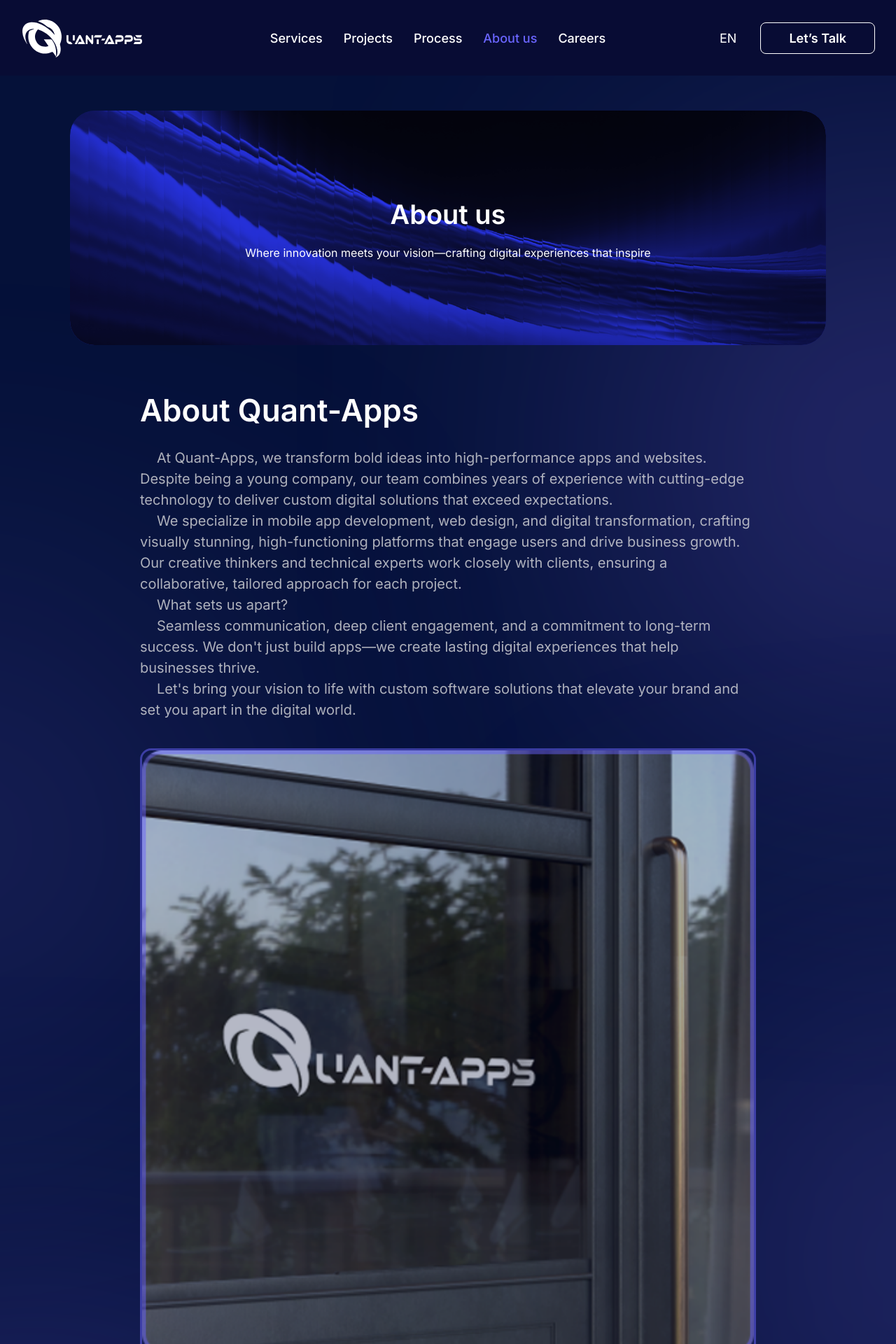
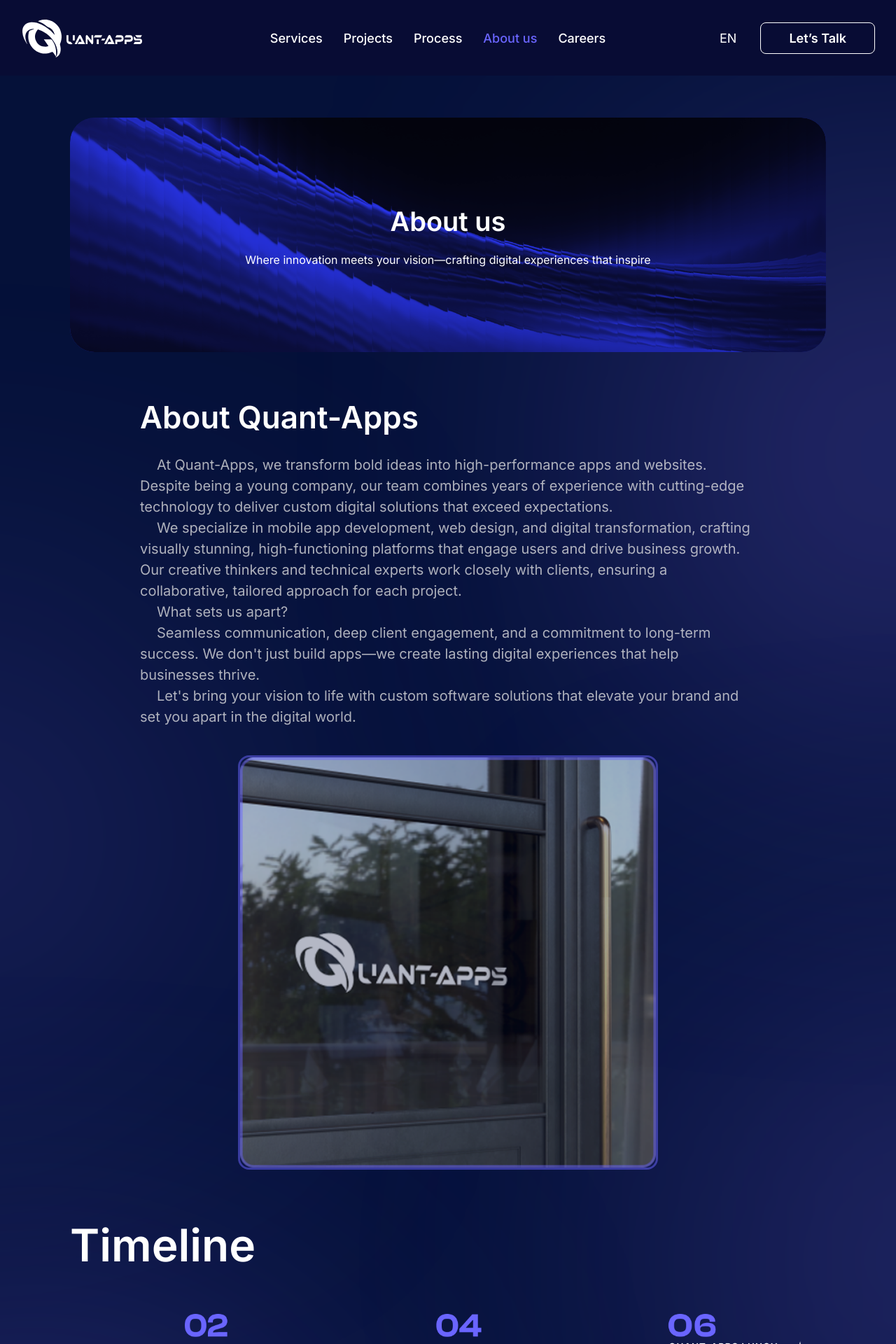
Before and after one commit to R-Gutu/Quant_Apps_Next, a Next.js app in the folder quant-app/: page /en/about-us in a window 1280 px wide. Shown: the top 1920 px of the page at 70% size. Built offline with nearby package versions, Linux system fonts and the light colour scheme.

Commit message:
fixed image and fixed padding

```diff
--- a/quant-app/app/[locale]/about-us/page.tsx
+++ b/quant-app/app/[locale]/about-us/page.tsx
@@ -98,7 +98,7 @@ const Page = async () => {
   return (
     <div className="flex flex-col font-inter px-[100px] max-mui-md:px-[40px] max-smallest:px-[10px]">
       <Banner
-        className="mt-[20px] min-[600px]:mt-[50px]"
+        className="mt-[20px] min-[600px]:mt-[60px]"
         src={t('banner.src')}
         header={t('banner.header')}
         subHeader={t('banner.subHeader')}
@@ -116,13 +116,15 @@ const Page = async () => {
             <p className="indent-6">{t('about.paragraph5')}</p>
           </div>
         </div>
+        <div className="flex items-center justify-center">
           <Image
             width={1490}
             height={1490}
-          className="w-full h-auto rounded-[16px] border-[3px] border-solid border-[#6A65FF80]"
+            className="w-full mui-md:min-w-[500px] max-h-[600px] max-w-[600px] h-auto rounded-[16px] border-[3px] border-solid border-[#6A65FF80]"
             alt={t('about.image.alt')}
             src={t('about.image.src')}
           />
+        </div>
       </div>
       <div className="flex flex-col gap-[50px]">
         <h2 className="font-semibold text-[64px] max-mui-md:text-[50px] max-smallest:text-[40px] text-[#FFFFFF]">
--- a/quant-app/app/[locale]/careers/page.tsx
+++ b/quant-app/app/[locale]/careers/page.tsx
@@ -61,6 +61,7 @@ const Page = async () => {
     return (
         <div className="px-[100px] font-inter max-mui-md:px-[60px] max-smallest:px-[20px]">
             <Banner
+                className="mt-[20px] min-[600px]:mt-[60px]"
                 src="/images/banners/faqs_banner.png"
                 header={t('banner.header')}
                 subHeader={t('banner.subHeader')}
--- a/quant-app/app/[locale]/process/page.tsx
+++ b/quant-app/app/[locale]/process/page.tsx
@@ -60,6 +60,7 @@ const ProcessPage = async () => {
   return (
     <div className="px-[100px] max-mui-md:px-[40px] font-inter">
       <Banner
+        className="mt-[20px] min-[600px]:mt-[60px]"
         src={t('banner.image')}
         header={t('banner.title')}
         subHeader={t('banner.subtitle')}
--- a/quant-app/app/[locale]/projects/page.tsx
+++ b/quant-app/app/[locale]/projects/page.tsx
@@ -67,6 +67,7 @@ const ProjectsPage = async () => {
   return (
     <div className="px-[100px] max-small:px-[40px] max-smallest:px-[20px] font-inter">
       <Banner
+        className="mt-[20px] min-[600px]:mt-[60px]"
         src={t('banner.image')}
         header={t('banner.title')}
         subHeader={t('banner.subtitle')}
--- a/quant-app/app/[locale]/services/page.tsx
+++ b/quant-app/app/[locale]/services/page.tsx
@@ -267,8 +267,9 @@ const Page = async () => {
   ]
 
   return (
-    <div className="px-[100px] mt-[62px] font-inter max-mui-md:px-[40px] max-smallest:px-[10px]">
+    <div className="px-[100px]font-inter max-mui-md:px-[40px] max-smallest:px-[10px]">
       <Banner
+        className="mt-[20px] min-[600px]:mt-[60px]"
         src="/images/banners/what-we-offer-banner.png"
         header={t('banner.whatWeOffer.header')}
         subHeader={t('banner.whatWeOffer.subHeader')}
```
Lines whose indentation alone changed are shown as unchanged.
